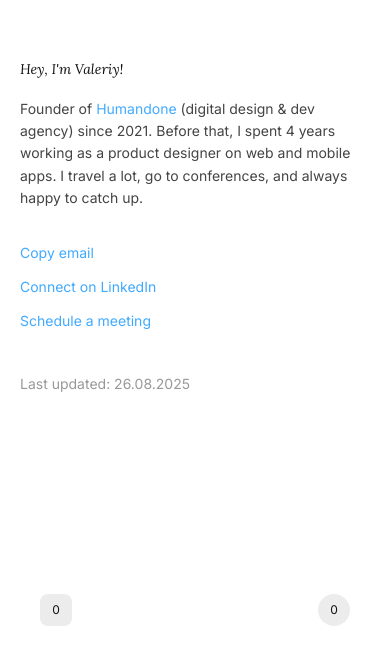
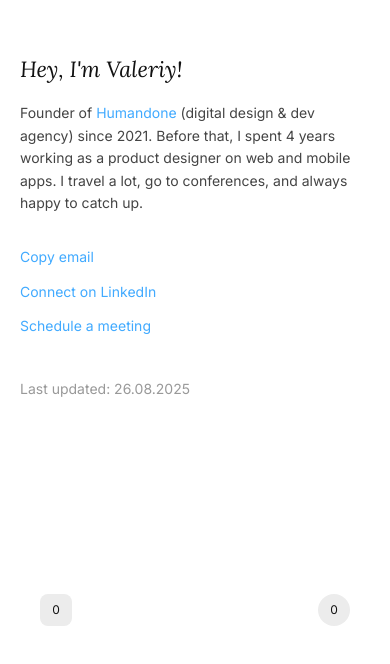
Before and after one commit to vysotski-v/vysotski, a website: page index.html in a window 390 px wide. Shown: the part 178-842 px from the top of the page. Drawn offline with nearby package versions, Linux system fonts and the light colour scheme; no server answers.

Commit message:
Updated text and components

```diff
--- a/styles.css
+++ b/styles.css
@@ -73,6 +73,7 @@ p {
       );
       background-size: 400% 400%;
       -webkit-background-clip: text;
+      background-clip: text;
       -webkit-text-fill-color: transparent;
       animation: gradientShift 10s linear infinite;
     }
@@ -143,7 +144,7 @@ p {
 /* Responsive design */
 @media (max-width: 768px) {
   h2 {
-    font-size: 14px;
+    font-size: 24px;
   }
 
   p {
@@ -161,7 +162,7 @@ p {
   }
 
   h2 {
-    font-size: 14px;
+    font-size: 22px;
   }
 
   p {
```
